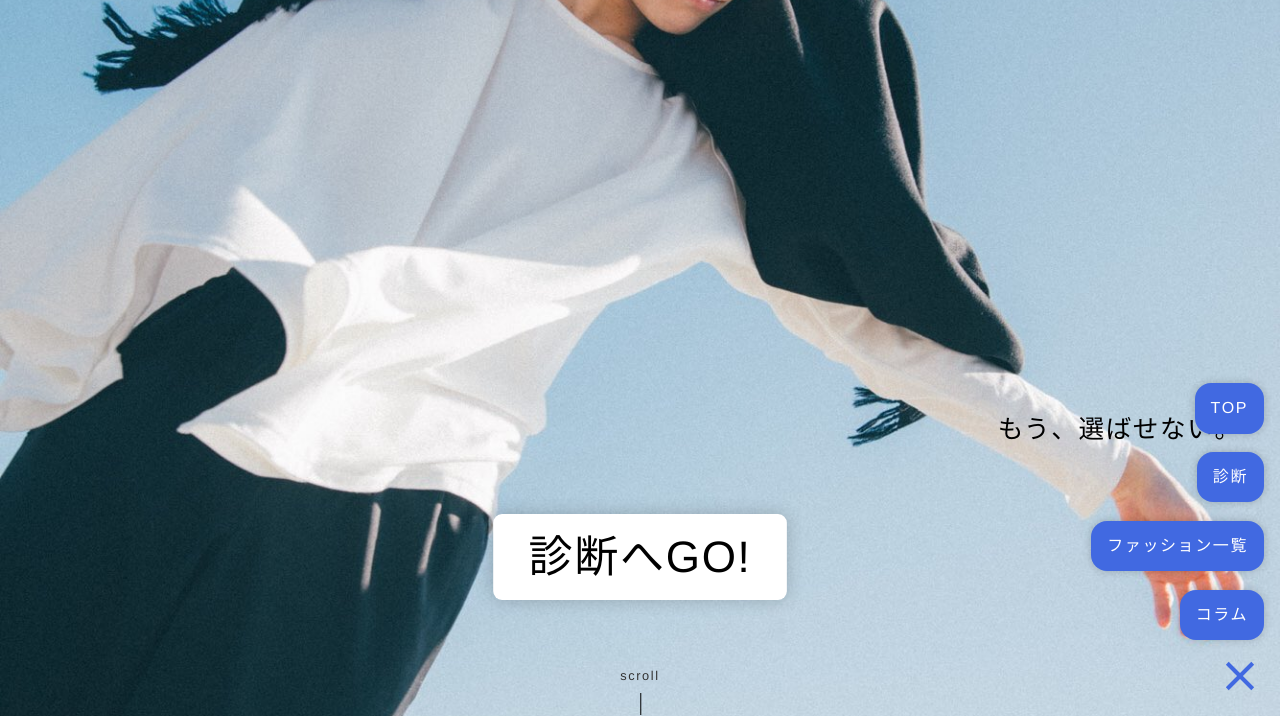
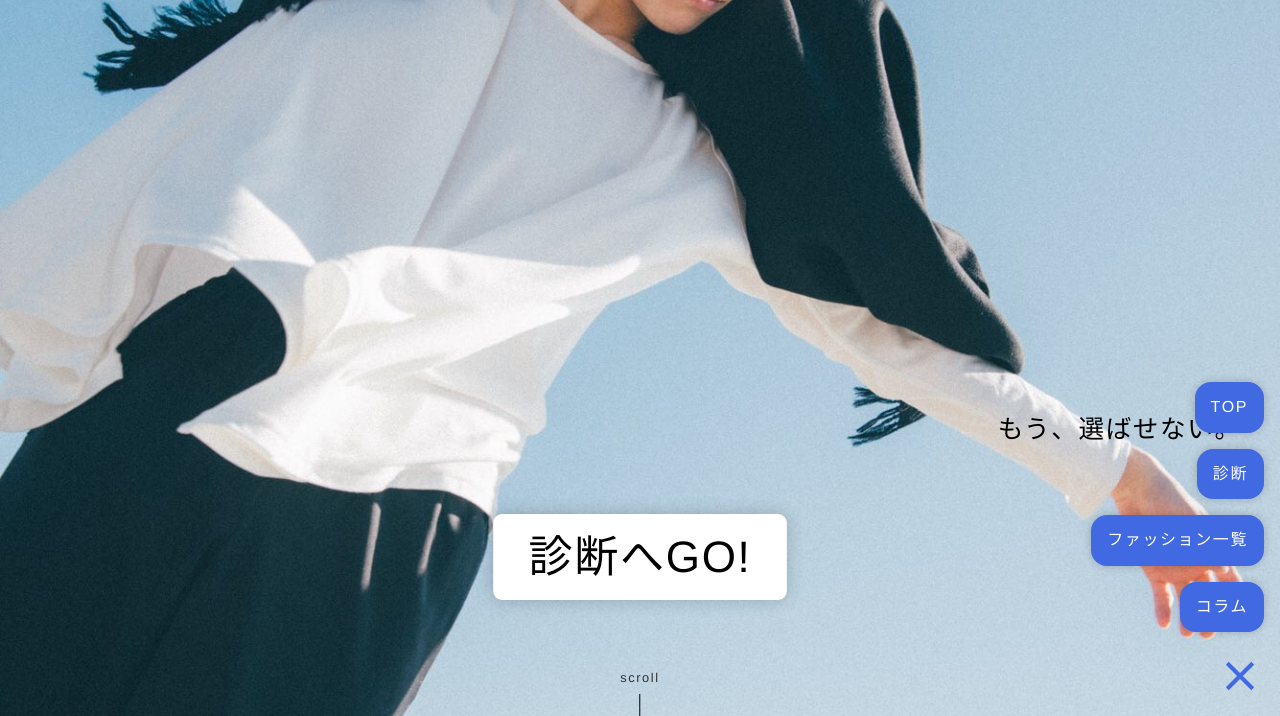
Before and after one commit to Haruka-Nakatsuji/nohow, a website: page index.html in a window 1280 px wide. Both pictures are taken after a click on the element 1240 px from the left and 760 px from the top of the page. Shown: the part 84-800 px from the top of the page. Drawn offline with nearby package versions, Linux system fonts and the light colour scheme; some packages are replaced by stand-ins of ours.

Commit message:
change all

```diff
--- a/css/object/_project.scss
+++ b/css/object/_project.scss
@@ -109,11 +109,16 @@
     display: inline-block;
     visibility: hidden;
     opacity: 0;
-    padding: 16px;
+    margin: 8px 0;
     background: $main_color;
     border-radius: 16px;
     color: #fff;
     box-shadow: 0 0 8px rgba($color: #000000, $alpha: 0.2);
+
+    a {
+      display: block;
+      padding: 16px;
+    }
 
     &:hover {
       background-color: darken($main_color, 5);
@@ -156,20 +161,28 @@
 .p_scroll {
   position: absolute;
   left: 50%;
-  bottom: 32px;
+  bottom: 0;
   transform: translateX(-50%);
   z-index: 2;
   font-size: 0.8rem;
 
-  &::before {
-    content: "";
+  &__line {
     width: 1px;
     height: 22px;
     background: #000;
-    position: absolute;
-    top: 24px;
-    left: 50%;
+    margin: 8px auto 0;
   }
+
+  // &::before {
+  //   content: "";
+  //   width: 1px;
+  //   height: 22px;
+  //   background: #000;
+  //   position: absolute;
+  //   top: 24px;
+  //   bottom: 0;
+  //   left: 50%;
+  // }
 }
 
 // .p_fashion {
--- a/index.html
+++ b/index.html
@@ -16,13 +16,13 @@
     </header>
     <nav class="l_nav">
       <ul class="p_nav__contents">
-        <li><a class="p_nav__item" href="#">TOP</a></li>
+        <li class="p_nav__item"><a href="#">TOP</a></li>
         <br />
-        <li><a class="p_nav__item" href="#">診断</a></li>
+        <li class="p_nav__item"><a href="#">診断</a></li>
         <br />
-        <li><a class="p_nav__item" href="#">ファッション一覧</a></li>
+        <li class="p_nav__item"><a href="#">ファッション一覧</a></li>
         <br />
-        <li><a class="p_nav__item" href="#">コラム</a></li>
+        <li class="p_nav__item"><a href="#">コラム</a></li>
       </ul>
       <div class="p_nav">
         <span></span>
@@ -30,13 +30,16 @@
         <span></span>
       </div>
     </nav>
-    <div class="p_scroll">scroll</div>
+    <div class="p_scroll">
+      <p>scroll</p>
+      <div class="p_scroll__line"></div>
+    </div>
     <main class="l_main">
       <article class="l_hero js-section">
         <h2 class="p_hero__catch">もう、選ばせない。</h2>
         <a class="p_hero__gocheck" href="#">診断へGO!</a>
 	  </article>
-	  <div class="js-section">
+    <div class="js-section">
       <section class="l_fashion">
         <!-- <ul class="p_fashion__list">
 			<li><a class="p_fashion__item" href="#">Aタイプ</a></li>
```
Also changed, not shown: css/style.css, 1 other file.
